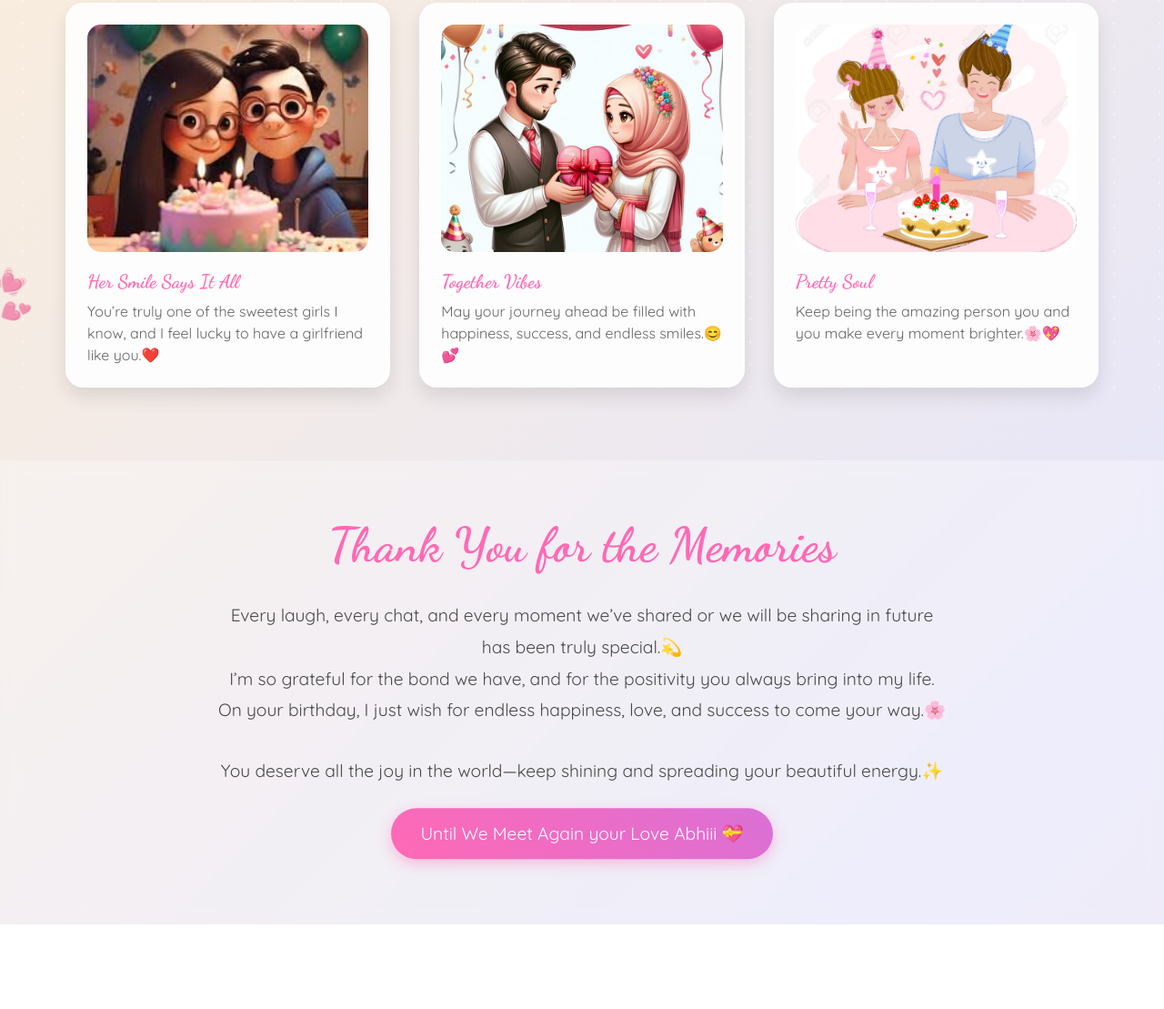
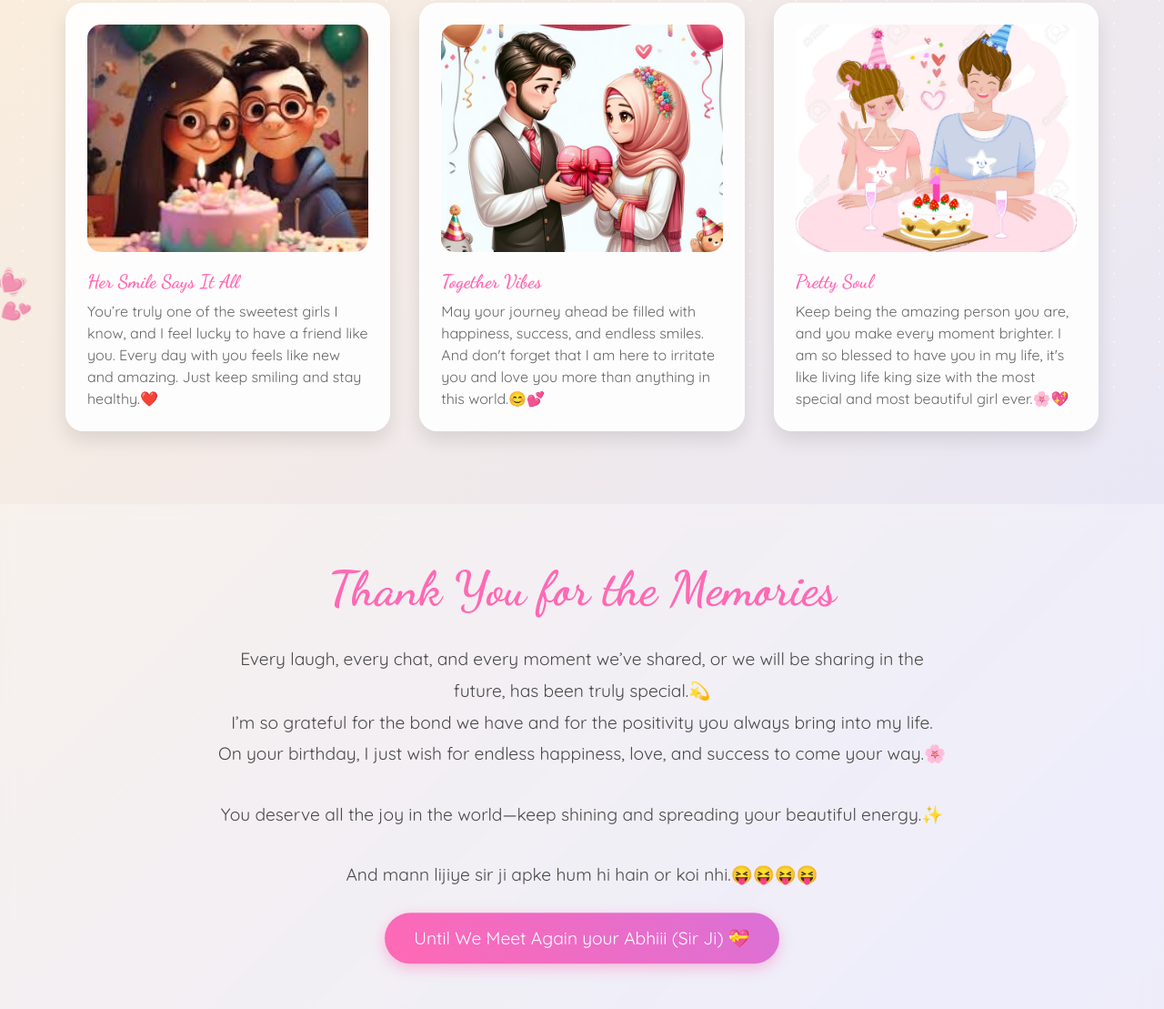
Before and after one commit to seab3115/Birthday-wish-gf, a plain HTML site: page last.html in a window 1280 px wide. Shown: the part 343-1452 px from the top of the page at 91% size. Before the commit the page ends 1359 px from the top, so only its background shows below. Drawn offline with Linux system fonts and the light colour scheme.

Commit message:
Revise captions and final message in last.html
Updated captions and final message in last.html to enhance personal touch and clarity.

```diff
--- a/last.html
+++ b/last.html
@@ -379,30 +379,32 @@
         <div class="memory-card">
             <img src="./d1.jpg" alt="First Date" class="memory-img">
             <div class="memory-date">Her Smile Says It All</div>
-            <div class="memory-caption">You’re truly one of the sweetest girls I know, and I feel lucky to have a girlfriend
-                like you.❤️</div>
+            <div class="memory-caption">You’re truly one of the sweetest girls I know, and I feel lucky to have a friend
+                like you. Every day with you feels like new and amazing. Just keep smiling and stay healthy.❤️</div>
         </div>
         <div class="memory-card">
             <img src="./d2.jpg" alt="Beach Day" class="memory-img">
             <div class="memory-date">Together Vibes</div>
             <div class="memory-caption">May your journey ahead be filled with happiness, success, and endless
-                smiles.😊💕</div>
+                smiles. And don't forget that I am here to irritate you and love you more than anything in this world.😊💕</div>
         </div>
         <div class="memory-card">
             <img src="./d3.jpg" alt="Movie Night" class="memory-img">
             <div class="memory-date">Pretty Soul</div>
-            <div class="memory-caption">Keep being the amazing person you and you make every moment brighter.🌸💖</div>
+            <div class="memory-caption">Keep being the amazing person you are, and you make every moment brighter.
+                I am so blessed to have you in my life, it's like living life king size with the most special and most beautiful girl ever.🌸💖</div>
         </div>
 
     </div>
 
     <section class="final-message">
         <h2>Thank You for the Memories</h2>
-        <p>Every laugh, every chat, and every moment we’ve shared or we will be sharing in future has been truly special.💫<br>
-            I’m so grateful for the bond we have, and for the positivity you always bring into my life.<br>
+        <p>Every laugh, every chat, and every moment we’ve shared, or we will be sharing in the future, has been truly special.💫<br>
+            I’m so grateful for the bond we have and for the positivity you always bring into my life.<br>
             On your birthday, I just wish for endless happiness, love, and success to come your way.🌸</p>
         <p>You deserve all the joy in the world—keep shining and spreading your beautiful energy.✨</p>
-        <a href="#" class="goodbye-btn">Until We Meet Again your Love Abhiii 💝</a>
+        <p>And mann lijiye sir ji apke hum hi hain or koi nhi.😝😝😝😝</p>
+        <a href="#" class="goodbye-btn">Until We Meet Again your Abhiii (Sir Ji) 💝</a>
     </section>
 </body>
 
```
